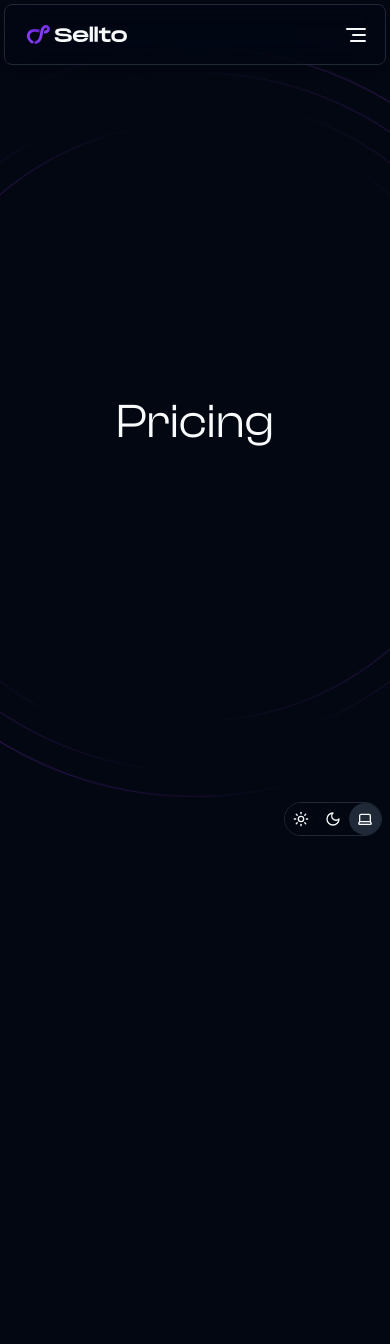
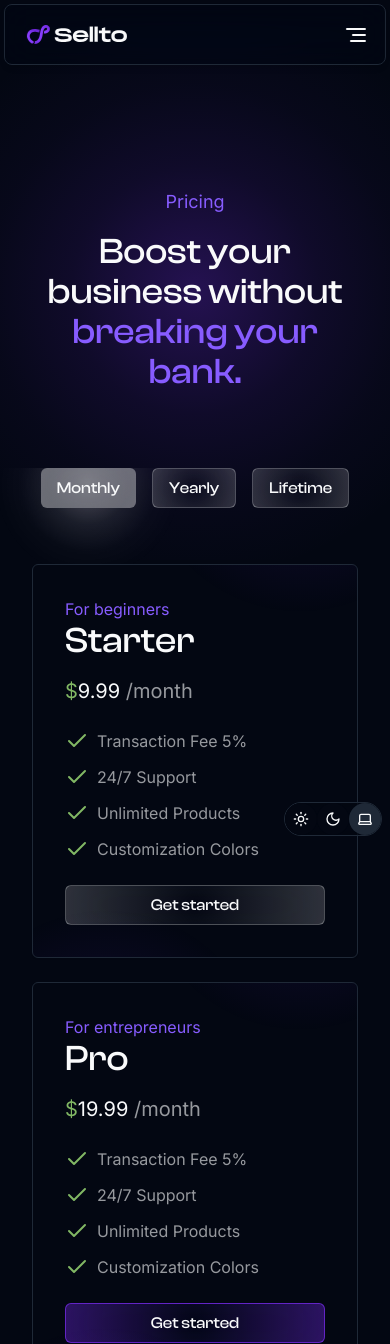
Before and after one commit to ahammadabdullah/sellto-merchant, a Next.js app: page /pricing in a window 390 px wide. Shown: the top 1344 px of the page. Before the commit the page ends 844 px from the top, so only its background shows below. Built offline with nearby package versions, Linux system fonts and the light colour scheme.

Commit message:
pricing page added

```diff
--- a/src/app/pricing/page.tsx
+++ b/src/app/pricing/page.tsx
@@ -1,10 +1,23 @@
+"use client";
+
 import Circles from "@/components/waitlist/Ciecles";
+import PageHeading from "@/components/PageHeading";
+import PricingSec from "@/components/Pricing/PricingSec";
+import Footer from "@/components/nav/Footer";
 
+import { ReactLenis, useLenis } from "lenis/react";
 export default function Home() {
   return (
-    <main className="h-[100dvh] grid place-items-center overflow-hidden relative">
-      <h1 className="text-[3rem] font-clash">Pricing</h1>
-      <Circles />
-    </main>
+    <ReactLenis root>
+      <main className="w-full flex flex-col min-h-[100dvh] overflow-hidden">
+        <PageHeading
+          sub="Pricing"
+          text1="Boost your business without"
+          text2=" breaking your bank."
+        ></PageHeading>
+        <PricingSec></PricingSec>
+        <Footer></Footer>
+      </main>
+    </ReactLenis>
   );
 }
--- /dev/null
+++ b/src/components/PageHeading.tsx
@@ -0,0 +1,44 @@
+// "use client";
+// libraries
+import gsap from "gsap";
+import Image from "next/image";
+import Link from "next/link";
+
+// functions
+// import { useGSAP } from "@gsap/react";
+// import { useState, useEffect, useCallback } from "react";
+import { cn } from "@/lib/utils";
+import { Button } from "@/components/ui/button";
+import Circles from "@/components/waitlist/Ciecles";
+// import { AlignRight, X, ChevronLast } from "lucide-react";
+
+import card_spotlight from "@/assets/home/card_spotlight.png";
+
+export interface classProps {
+  className?: string;
+  sub?: string;
+  text1?: string;
+  text2?: string;
+}
+export default function LargeInfoCard({
+  className,
+  sub,
+  text1,
+  text2,
+}: classProps) {
+  return (
+    <div className={cn(className, "py-5")}>
+      <div className="hero_wrapper min-h-[540px] w-full relative max-[600px]:overflow-hidden grid place-items-center">
+        <section className="min-h-full container flex flex-col gap-4 justify-center items-center place-items-center relative main_hero_text   text-center">
+          <p className="text-primary2 text-lg">Pricing</p>
+          <h1 className="text-4xl sm:text-5xl font-medium font-clash min-[412px]:flex min-[412px]:flex-col ">
+            {text1} <span className="text-primary2">{text2}</span>
+          </h1>
+          <div className="circel bg_primary_radial_gradient w-[150%] sm:w-full aspect-square rounded-full absolute min-[850px]:top-[-50%] min-[1140px]:top-[-85%] left-[50%] translate-x-[-50%] pointer-events-none z-[-2] opacity-80"></div>
+        </section>
+        {/* <div className=" bg_liner_overlay_gradient w-full h-[20%] absolute bottom-0 pointer-events-none z-[1]"></div> */}
+        {/* <Circles /> */}
+      </div>
+    </div>
+  );
+}
--- /dev/null
+++ b/src/components/Pricing/PricingCard.tsx
@@ -0,0 +1,106 @@
+// "use client";
+// libraries
+import gsap from "gsap";
+import Image from "next/image";
+import Link from "next/link";
+
+// functions
+// import { useGSAP } from "@gsap/react";
+// import { useState, useEffect, useCallback } from "react";
+import { cn } from "@/lib/utils";
+import { Button } from "@/components/ui/button";
+import { Check } from "lucide-react";
+
+// import card_spotlight from "@/assets/home/card_spotlight.png";
+
+import {
+  Card,
+  CardContent,
+  CardDescription,
+  CardFooter,
+  CardHeader,
+  CardTitle,
+} from "@/components/ui/card";
+
+export interface classProps {
+  className?: string;
+  flip?: boolean;
+  sub?: string;
+  title?: string;
+  p?: string;
+  points?: string[];
+  pricing: string;
+  mostPopular?: boolean;
+}
+
+let pointss = [
+  "Transaction Fee 5%",
+  "24/7 Support",
+  "Unlimited Products",
+  "Customization Colors",
+];
+export default function LargeInfoCard({
+  className,
+  flip,
+  sub,
+  title,
+  points = pointss,
+  pricing,
+  mostPopular,
+}: classProps) {
+  return (
+    <Card
+      className={cn(
+        "bg-background grow  flex flex-col  justify-center p-2  rounded-md relative overflow-hidden",
+        className
+      )}
+    >
+      <div className="text_wrap   flex flex-col  p-6  gap-5">
+        <div className="heading_wrap flex flex-wrap justify-between place-items-end w-full gap-4">
+          <div className="left_wrap">
+            <p className="text-primary2">{sub}</p>
+            <h1 className="text-4xl font-clash font-medium max-w-[280px]">
+              {title}
+            </h1>
+          </div>
+          <div>
+            <p className="text-xl mb-1">
+              <span className="text-[#81B764]">$</span>
+              {pricing} <span className="opacity-60">/month</span>
+            </p>
+          </div>
+        </div>
+
+        <div className="flex flex-col gap-3">
+          {points?.map((point) => {
+            return (
+              <div key={point} className="flex place-items-center gap-2">
+                <Check color="#81B764" />
+
+                <p className="opacity-60">{point}</p>
+              </div>
+            );
+          })}
+        </div>
+      </div>
+
+      <CardFooter>
+        {mostPopular ? (
+          <Button className="w-full">Get started</Button>
+        ) : (
+          <Button className="w-full" variant={"secondary"}>
+            Get started
+          </Button>
+        )}
+      </CardFooter>
+      <div
+        className={`spotlights_wrapper w-full h-full absolute pointer-events-none ${
+          flip && "scale-y-[-1]"
+        }`}
+      >
+        <div className="bg_primary_radial_gradient w-[100%]  aspect-square rounded-full absolute top-[-70%] right-[-30%] opacity-90"></div>
+        <div className="bg_primary_radial_gradient w-[100%]  aspect-square rounded-full absolute bottom-[-70%] left-[-30%]   opacity-90"></div>
+      </div>
+    </Card>
+  );
+}
--- /dev/null
+++ b/src/components/Pricing/PricingSec.tsx
@@ -0,0 +1,54 @@
+import Image from "next/image";
+import Link from "next/link";
+
+// functions
+import gsap from "gsap";
+import { useGSAP } from "@gsap/react";
+
+// components
+import { Button } from "../ui/button";
+// import Circles from "@/components/waitlist/Ciecles";
+// import SectionTitle from "@/components/SecTitle";
+import PricingCard from "@/components/Pricing/PricingCard";
+
+// assets
+// import img_global_map from "@/assets/home/global_map.png";
+
+export interface classProps {
+  className?: string;
+}
+export default function Component({ className }: classProps) {
+  return (
+    <section className="container relative overflow-x-hidden mb-20 mt-[-7rem]">
+      <div className="buttons_wrap flex flex-wrap gap-4 justify-center mb-14 ">
+        <Button
+          variant={"secondary"}
+          className="relative !bg-secondary-foreground/25 border-none"
+        >
+          Monthly
+          <div className="w-[200%] aspect-square rounded-full bg_white_radial_gradient absolute top-[50%] left-[50%] translate-y-[-52%] translate-x-[-50%] pointer-events-none"></div>
+        </Button>
+        <Button variant={"secondary"}>Yearly</Button>
+        <Button variant={"secondary"}>Lifetime</Button>
+      </div>
+      <div className="card_wrap flex max-[870px]:flex-wrap gap-6">
+        <PricingCard
+          sub="For beginners"
+          title="Starter"
+          pricing="9.99"
+        ></PricingCard>
+        <PricingCard
+          sub="For entrepreneurs"
+          title="Pro"
+          pricing="19.99"
+          mostPopular={true}
+        ></PricingCard>
+        <PricingCard
+          sub="For large businesses"
+          title="Business"
+          pricing="39.99"
+        ></PricingCard>
+      </div>
+    </section>
+  );
+}
--- a/src/components/home/hero.tsx
+++ b/src/components/home/hero.tsx
@@ -26,9 +26,9 @@ export default function Component({ className }: classProps) {
   }, {});
 
   return (
-    <div className="hero_wrapper h-[100dvh] w-full overflow-hidden  relative">
-      <section className="h-full container flex flex-wrap gap-6 justify-between items-center place-content-center mt-10 main_hero_text opacity-0  relative">
-        <div className="left_content max-[1278px]:mt-[30vw] max-[1278px]:pt-16 max-[700px]:pt-2">
+    <div className="hero_wrapper min-h-[100dvh] w-full overflow-hidden  relative grid place-items-center">
+      <section className="min-h-full container flex flex-wrap gap-6 justify-between items-center place-items-center  main_hero_text opacity-0  relative">
+        <div className="left_content max-[1278px]:mt-[30vw] ">
           <div className="text_content">
             <h1 className="sm:text-6xl text-5xl font-clash font-medium">
               <span className="text-primary2">The simplest</span>
--- a/src/components/nav/Footer.tsx
+++ b/src/components/nav/Footer.tsx
@@ -15,7 +15,7 @@ import styles from "./Footer.module.css";
 
 export default function Footer() {
   return (
-    <section className="container px-[1rem] max-[1000px]:px-[0.5rem] ">
+    <section className="container px-[1rem] max-[1000px]:px-[0.5rem] mt-auto">
       <footer className="rounded-t-lg border border-b-0 bg-card/55 text-card-foreground shadow-md sm:shadow-sm  p-10 relative overflow-hidden">
         <div className="top_wrap px-4 flex flex-wrap gap-6 justify-between mb-12">
           <div className="left_wrap  min-[770px]:max-w-[42%] min-[970px]:max-w-[90%]">
--- a/src/styles/button.module.css
+++ b/src/styles/button.module.css
@@ -16,7 +16,7 @@
   -o-transition: 250ms;
 }
 .secondary_button:hover {
-  background: hsl(var(--secondary-foreground) / 0.3);
+  background: hsl(var(--secondary-foreground) / 0.25);
   transition: 250ms;
   -webkit-transition: 250ms;
   -moz-transition: 250ms;
--- a/src/styles/globals.css
+++ b/src/styles/globals.css
@@ -80,6 +80,7 @@ html.lenis body {
 .lenis.lenis-smooth iframe {
   pointer-events: none;
 }
+
 .bg_primary_radial_gradient {
   background: hsl(var(--primary) / 0.03);
   background: radial-gradient(
@@ -97,7 +98,7 @@ html.lenis body {
   background: hsl(var(--foreground) / 0.01);
   background: radial-gradient(
     circle,
-    hsl(var(--foreground) / 0.2) 0%,
+    hsl(var(--foreground) / 0.3) 0%,
     hsl(var(--foreground) / 0.09) 30%,
     hsl(var(--foreground) / 0.02) 50%,
     hsl(var(--foreground) / 0) 70%
```
Also changed, not shown: src/components/home/InfoCards.tsx (+12 -12 lines), src/app/(auth)/login/page.tsx (renamed from src/app/auth/login/page.tsx), src/app/(auth)/signup/page.tsx (renamed from src/app/auth/signup/page.tsx).
